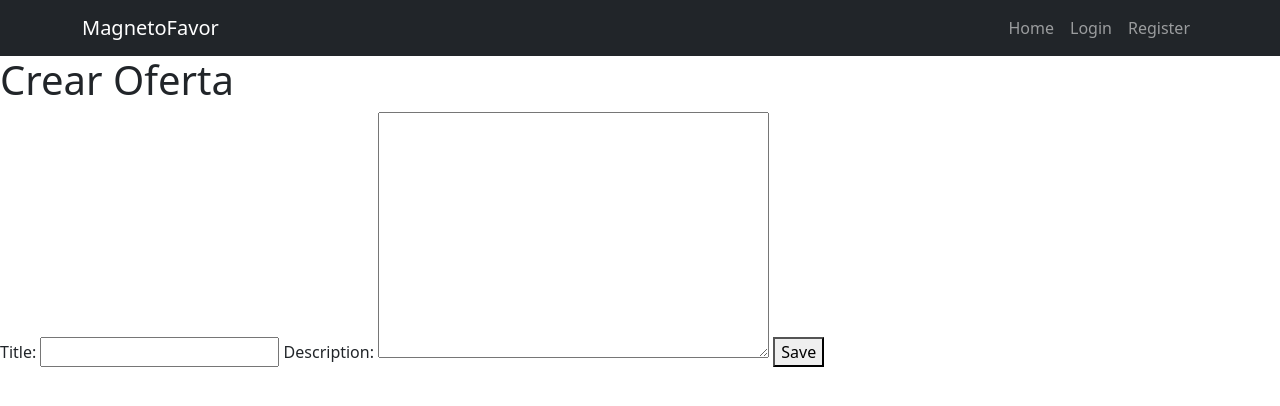
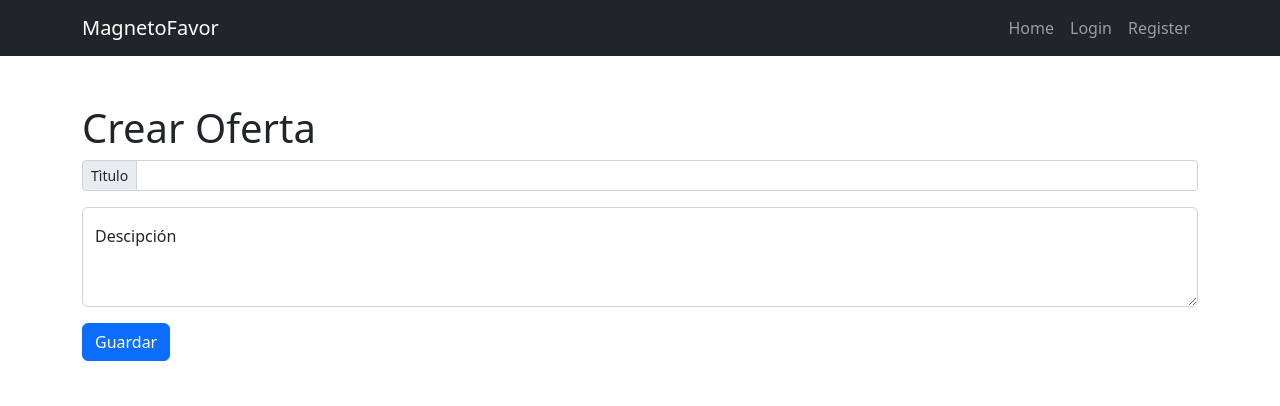
Before and after one commit to TomasPinedaNaranjo/Magneto-Favor, a Django app: page /crear_ofertas/ in a window 1280 px wide. Shown: the top 406 px of the page. Run offline with Django 4.2, Linux system fonts and the light colour scheme.

Commit message:
cambio del crear_ofertas con front

```diff
--- a/ofertas/templates/crear_ofertas.html
+++ b/ofertas/templates/crear_ofertas.html
@@ -1,18 +1,27 @@
 {% extends 'base.html' %}
 
+
 {% block content %}
-    <h1>     Crear Oferta  </h1>
-    {{error}}
+<div class="container mt-5">
+    <h1>Crear Oferta</h1>
+    {{ error }}
 
-    <form action = "/crear_ofertas/" method = "POST" >
+    <form action="/crear_ofertas/" method="POST" required>
         {% csrf_token %}
-
-        {{form}}
-
-        <button >
-            Save
-        </buttom>
+        <div class="mb-3">
+            {% comment %} <label for="{{ form.title.id_for_label }}" class="form-label">Título</label> {% endcomment %}
+            <div class="input-group input-group-sm mb-3">
+                <span class="input-group-text" id="inputGroup-sizing-sm">Tìtulo</span>
+                <input type="text" class="form-control" aria-label="Sizing example input" aria-describedby="inputGroup-sizing-sm" {{form.title}}
+            </div>
+        </div>
+        <div class="mb-3">
+            <div class="form-floating">
+                <textarea class="form-control" placeholder="Leave a comment here" id="floatingTextarea2" style="height: 100px" {{ form.description }}
+                <label for="floatingTextarea2">Descipción</label>
+              </div>
+        </div>
+        <button type="submit" class="btn btn-primary">Guardar</button>
     </form>
-
-
+</div>
 {% endblock %}
```
